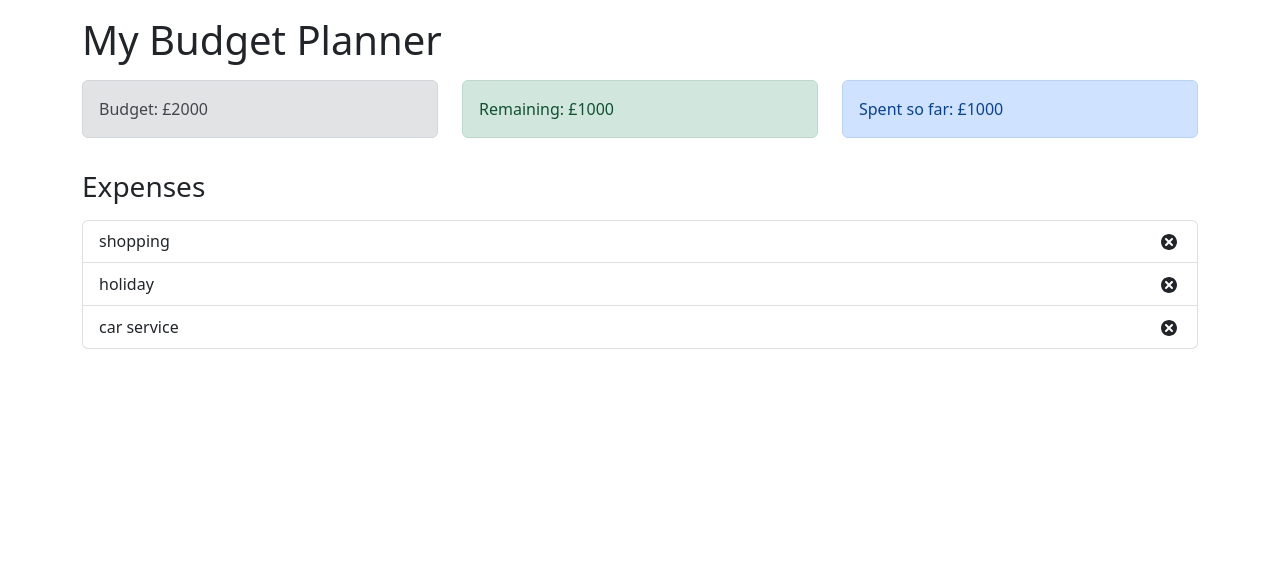
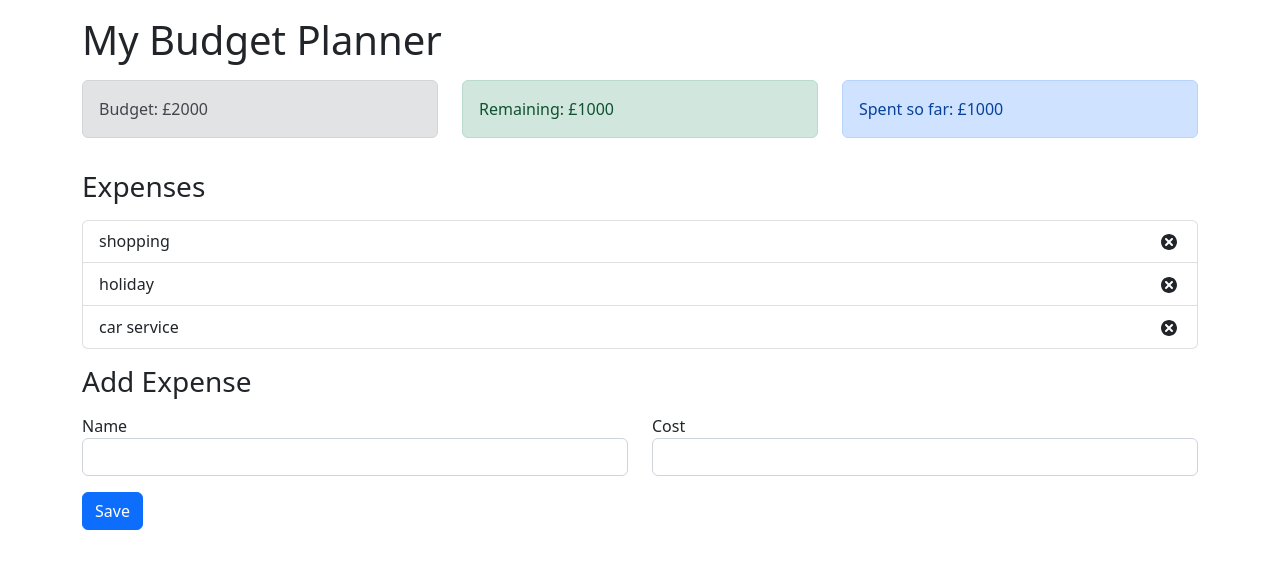
Before and after one commit to Aklilu-Mandefro/budget-tracker-app-using-reactjs, a React (Create React App) app: page / in a window 1280 px wide. Shown: the top 568 px of the page. Built offline with nearby package versions, Linux system fonts and the light colour scheme.

Commit message:
AddExpenseForm Rendered in App.js

```diff
--- a/src/App.js
+++ b/src/App.js
@@ -4,6 +4,7 @@ import Budget from './components/Budget';
 import Remaining from './components/Remaining';
 import ExpenseTotal from './components/ExpenseTotal';
 import ExpenseList from './components/ExpenseList';
+import AddExpenseForm from './components/AddExpenseForm';
 
 const App = () => {
 	return (
@@ -26,6 +27,12 @@ const App = () => {
 					<ExpenseList />
 				</div>
 			</div>
+			<h3 className='mt-3'>Add Expense</h3>
+			<div className='row mt-3'>
+				<div className='col-sm'>
+					<AddExpenseForm />
+				</div>
+			</div>
 		</div>
 	);
 };
```
